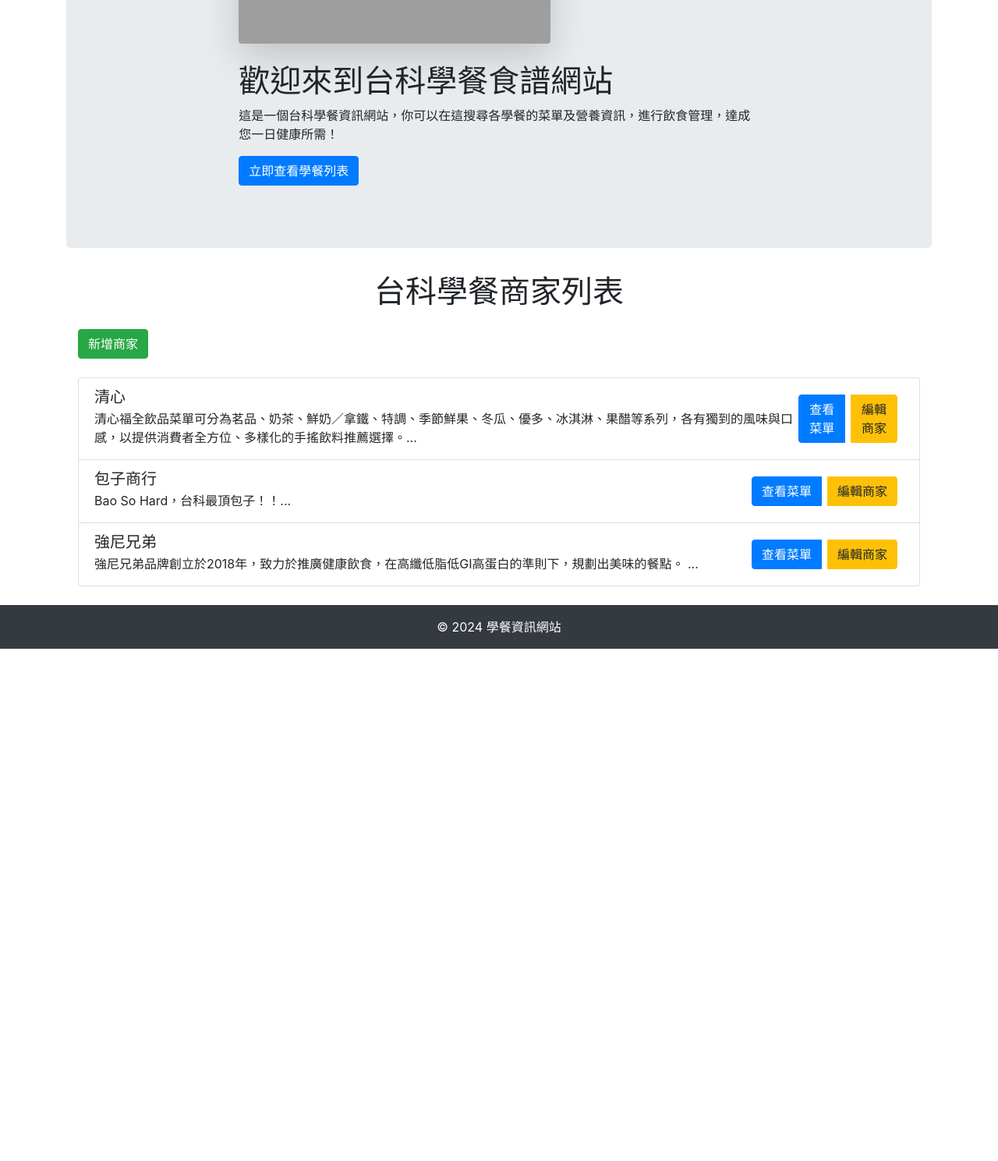
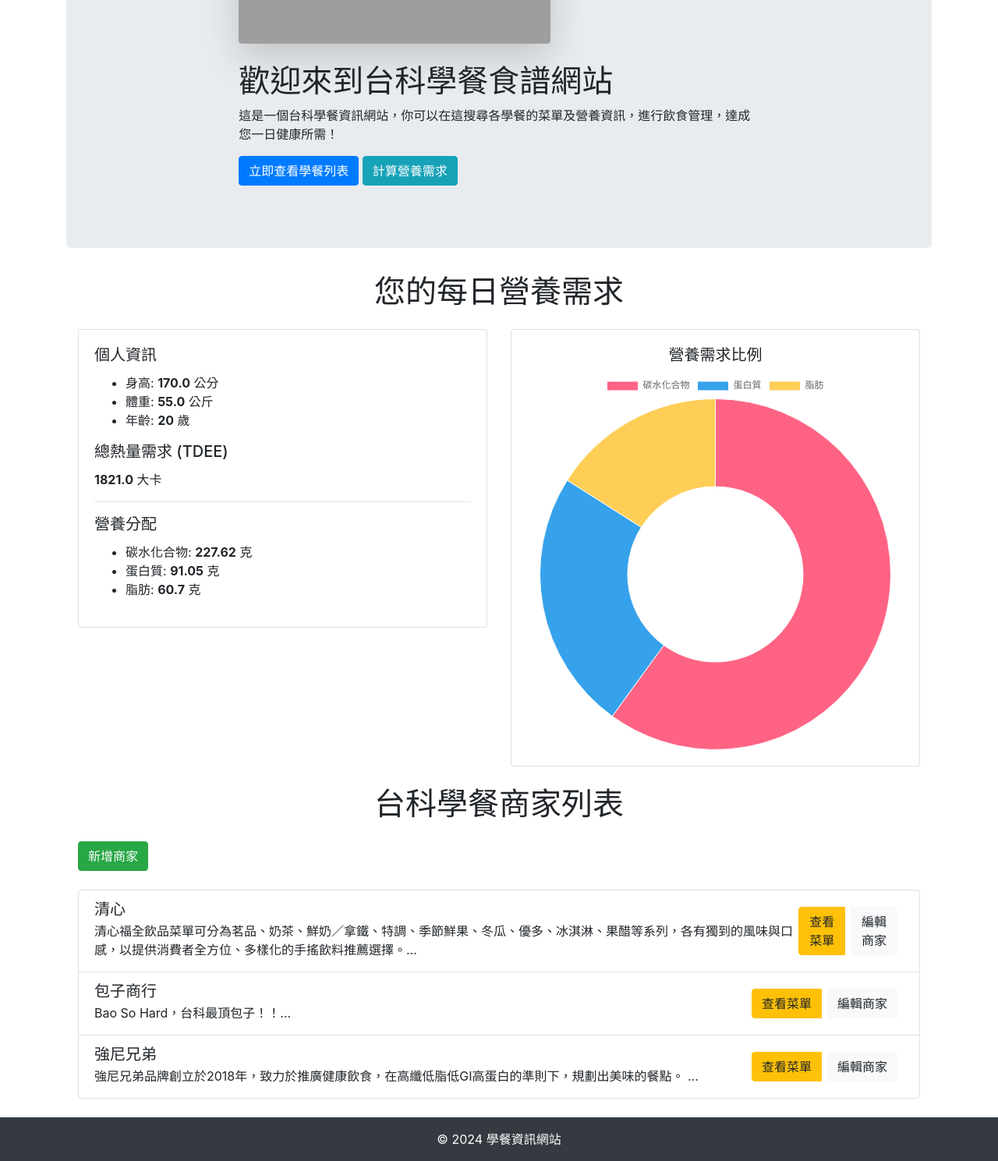
Before and after one commit to PaoHao0318/health, a Flask app: page / in a window 1280 px wide. Shown: the part 364-1853 px from the top of the page at 78% size. Before the commit the page ends 1196 px from the top, so only its background shows below. Run offline with Flask 3, Linux system fonts and the light colour scheme; some libraries are stand-ins or nearby versions; grey boxes are pictures that could not be loaded.

Commit message:
計算一日熱量

```diff
--- a/app.py
+++ b/app.py
@@ -3,7 +3,7 @@ import os
 sys.path.append(os.path.dirname(os.path.abspath(__file__)))
 
 from flask import Flask, render_template, request, redirect, url_for
-from models import db, Canteen, Menu  # 確保 models 模組存在
+from models import db, Canteen, Menu, UserData  # 確保 models 模組存在
 from flask_sqlalchemy import SQLAlchemy
 from flask_migrate import Migrate
 
@@ -24,11 +24,14 @@ def create_tables():
 @app.route('/')
 def index():
     canteens = Canteen.query.all()  # 取得所有商家的資料
+    user_data =  UserData.query.order_by(UserData.id.desc()).first()  # 查詢最新的一筆資料
+
+
     # 確保 description 不為 None，若為 None 則給予空字串
     for canteen in canteens:
         if canteen.description is None:
             canteen.description = ""
-    return render_template('index.html', canteens=canteens)
+    return render_template('index.html', canteens=canteens, user_data=user_data)
 
 
 # 顯示單一店家及其菜單，並提供編輯菜單的功能
@@ -211,6 +214,8 @@ def nutrition_calculator():
         gender = request.form['gender']
         activity_level = request.form['activity_level']
 
+
+
         # 計算基礎代謝率 (BMR)
         if gender == 'male':
             bmr = 10 * weight + 6.25 * height - 5 * age + 5
@@ -228,12 +233,19 @@ def nutrition_calculator():
         tdee = bmr * activity_factors[activity_level]
 
         # 營養需求建議 (假設比例：碳水 50%，蛋白質 20%，脂肪 30%)
-        carbs = tdee * 0.5 / 4  # 每克碳水提供 4 大卡
-        protein = tdee * 0.2 / 4  # 每克蛋白質提供 4 大卡
-        fat = tdee * 0.3 / 9  # 每克脂肪提供 9 大卡
+        carbs = round(tdee * 0.5 / 4, 2)  # 每克碳水提供 4 大卡, 保留兩位小數
+        protein = round(tdee * 0.2 / 4, 2)  # 每克蛋白質提供 4 大卡, 保留兩位小數
+        fat = round(tdee * 0.3 / 9, 2)  # 每克脂肪提供 9 大卡, 保留兩位小數
+
+        # 儲存數據到資料庫
+        user_data  = UserData(age=age, weight=weight, height=height, gender=gender,
+                             activity_level=activity_level, tdee=tdee, carbs=carbs, protein=protein, fat=fat)
+        db.session.add(user_data )
+        db.session.commit()
+
 
         # 回傳結果到頁面
-        return render_template('nutrition_result.html', tdee=round(tdee), carbs=round(carbs), protein=round(protein), fat=round(fat))
+        return render_template('nutrition_result.html', user_data=user_data)
 
     return render_template('nutrition_calculator.html')
 
--- a/templates/index.html
+++ b/templates/index.html
@@ -14,10 +14,95 @@
 
             <p>
                 <a class="btn btn-primary" href="{{ url_for('index') }}" role="button">立即查看學餐列表</a>
+
+                <a class="btn btn-info" href="{{ url_for('nutrition_calculator') }}" role="button">計算營養需求</a>
             </p>
         </div>
     </div>
 </main>
+<!-- 顯示每日營養需求 -->
+<div class="container mt-4">
+    <h1 class="text-center mb-4">您的每日營養需求</h1>
+
+    {% if user_data %}
+    <div class="row">
+        <!-- 左邊顯示資料 -->
+        <div class="col-md-6">
+            <div class="card">
+                <div class="card-body">
+                    <h5 class="card-title">個人資訊</h5>
+                    <ul>
+                        <li>身高: <strong>{{ user_data.height }}</strong> 公分</li>
+                        <li>體重: <strong>{{ user_data.weight }}</strong> 公斤</li>
+                        <li>年齡: <strong>{{ user_data.age }}</strong> 歲</li>
+                    </ul>
+                    <h5 class="card-title">總熱量需求 (TDEE)</h5>
+                    <p class="card-text"><strong>{{ user_data.tdee }}</strong> 大卡</p>
+                    <hr>
+                    <h5 class="card-title">營養分配</h5>
+                    <ul>
+                        <li>碳水化合物: <strong>{{ user_data.carbs }}</strong> 克</li>
+                        <li>蛋白質: <strong>{{ user_data.protein }}</strong> 克</li>
+                        <li>脂肪: <strong>{{ user_data.fat }}</strong> 克</li>
+                    </ul>
+                </div>
+            </div>
+        </div>
+
+        <!-- 右邊顯示圓環圖 -->
+        <div class="col-md-6">
+            <div class="card">
+                <div class="card-body">
+                    <h5 class="card-title text-center">營養需求比例</h5>
+                    <canvas id="nutritionChart" width="120" height="120"></canvas> <!-- 圓環圖大小調整 -->
+                </div>
+            </div>
+        </div>
+    </div>
+    {% else %}
+    <p>目前沒有可顯示的營養資料，請先填寫資料計算您的需求。</p>
+    {% endif %}
+</div>
+
+
+
+{% block script %}
+<script src="https://cdn.jsdelivr.net/npm/chart.js"></script>
+<script>
+    {% if user_data %}
+    var ctx = document.getElementById('nutritionChart').getContext('2d');
+    var nutritionChart = new Chart(ctx, {
+        type: 'doughnut', // 圓環圖
+        data: {
+            labels: ['碳水化合物', '蛋白質', '脂肪'],
+            datasets: [{
+                label: '營養需求比例',
+                data: [{{ user_data.carbs }}, {{ user_data.protein }}, {{ user_data.fat }}], // 使用動態數據
+                backgroundColor: ['#FF6384', '#36A2EB', '#FFCE56'],
+                borderWidth: 1
+            }]
+        },
+        options: {
+            responsive: true,
+            plugins: {
+                legend: {
+                    position: 'top',
+                },
+                tooltip: {
+                    callbacks: {
+                        label: function(tooltipItem) {
+                            return tooltipItem.label + ': ' + tooltipItem.raw.toFixed(2) + ' 克';
+                        }
+                    }
+                }
+            }
+
+        }
+    });
+    {% endif %}
+</script>
+{% endblock %}
+
 
 <div class="container mt-4">
     <h1 class="mb-4 text-center">台科學餐商家列表</h1>
@@ -33,9 +118,9 @@
             </div>
             <div class="btn-group">
                 <!-- 瀏覽商家按鈕 -->
-                <a href="{{ url_for('view_or_edit_canteen', canteen_id=canteen.id) }}" class="btn btn-primary mr-2">查看菜單</a>
+                <a href="{{ url_for('view_or_edit_canteen', canteen_id=canteen.id) }}" class="btn btn-warning mr-2">查看菜單</a>
                 <!-- 編輯商家按鈕 -->
-                <a href="{{ url_for('edit_canteen', canteen_id=canteen.id) }}" class="btn btn-warning mr-2">編輯商家</a>
+                <a href="{{ url_for('edit_canteen', canteen_id=canteen.id) }}" class="btn btn-light mr-2">編輯商家</a>
 
             </div>
         </div>
```
Also changed, not shown: models.py (+15 -0 lines), templates/nutrition_result.html (+4 -4 lines), instance/canteens.db.
